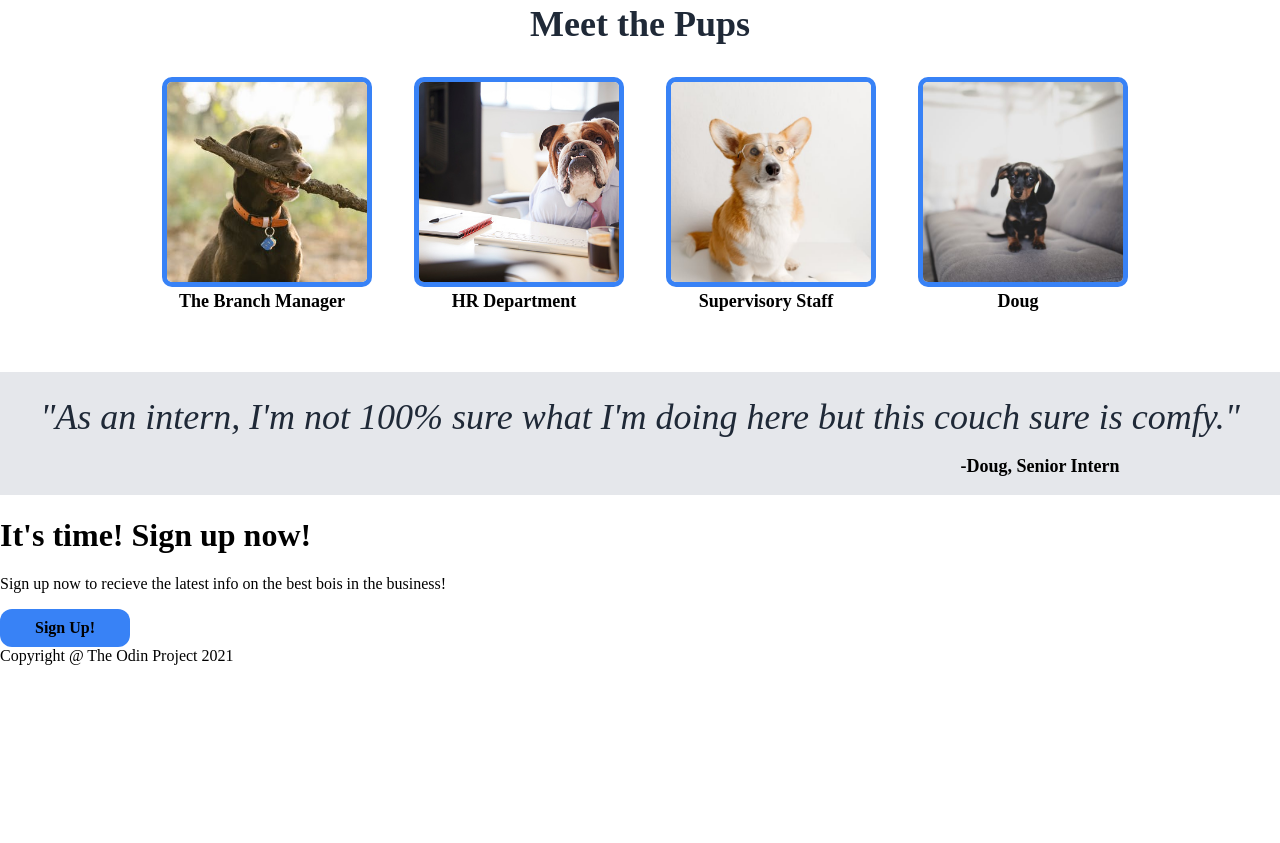
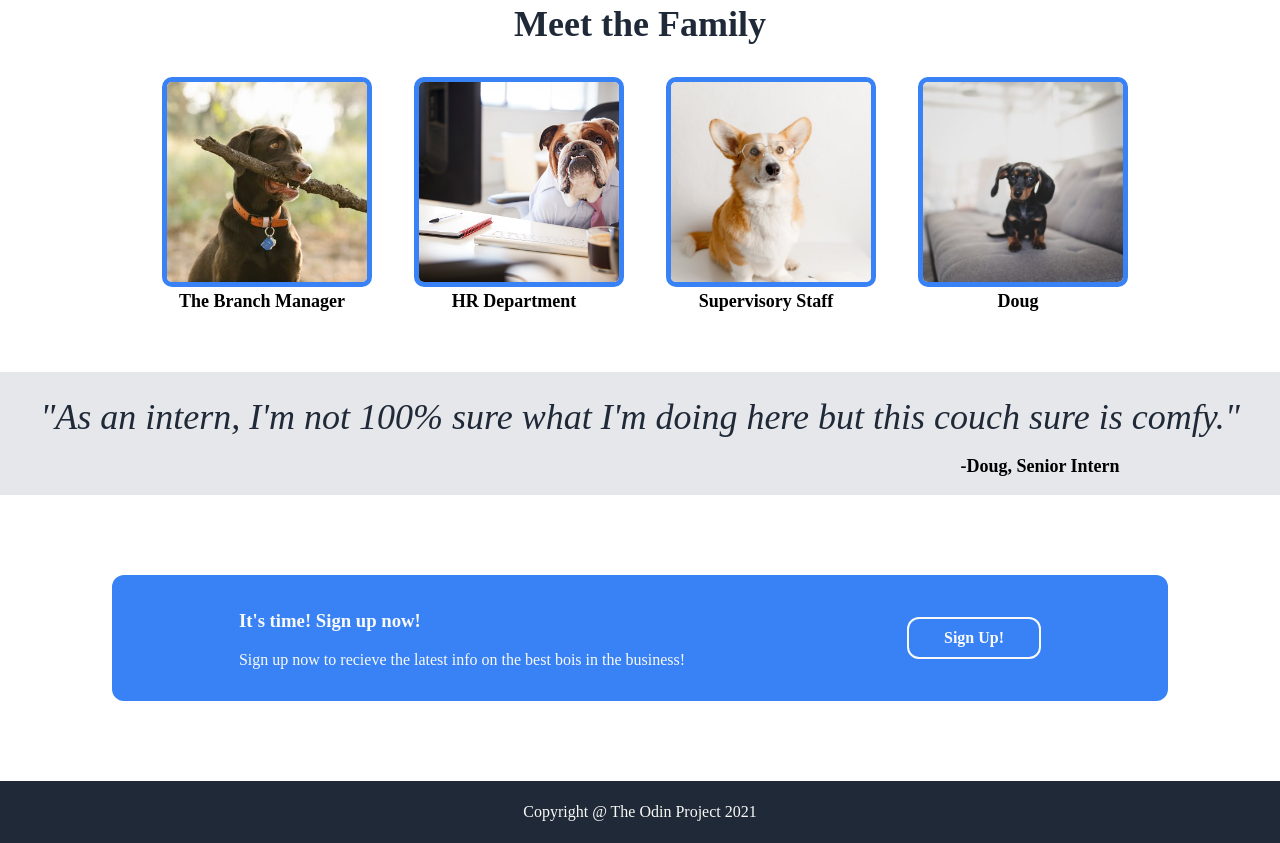
Before and after one commit to fm-jr/landing_page, a plain HTML site: page index.html in a window 1280 px wide. Shown: the part 745-1588 px from the top of the page. Before the commit the page ends 1410 px from the top, so only its background shows below. Drawn offline with Linux system fonts and the light colour scheme.

Commit message:
html and css updated, sign up and footer completed

```diff
--- a/index.html
+++ b/index.html
@@ -19,13 +19,13 @@
     <div class="main">
         <div class="container">
             <h1 class="h1">The team you can count on after a ruff day!</h1>
-                <p class="p1">These are some of the goodest bois, creating quality content all dedicated to making human's smile.</p>
-            <a href="" class="button">Sign Up!</a>
+                <p class="p1">These are some of the best pups, creating quality content, all dedicated to making the world smile.</p>
+            <a href="" class="button1">Sign Up!</a>
         </div>
         <img src="images/office-dog.jpg" alt="tan bulldog with glasses">
     </div>
 
-    <div class="title">Meet the Pups</div>
+    <div class="title">Meet the Family</div>
 
     <div class="team">
         <div class="info">
@@ -50,10 +50,14 @@
         <h1 class="h2">"As an intern, I'm not 100% sure what I'm doing here but this couch sure is comfy."</h1>
         <p class="p2">-Doug, Senior Intern</p>
     </div>
-    <div class="sign-up">
-        <h1 class="h3">It's time! Sign up now!</h1>
-        <p>Sign up now to recieve the latest info on the best bois in the business!</p>
-    <div class="button">Sign Up!</div>
+    <div class= "container2">
+        <div class="sign-up">
+            <div>
+                <h3>It's time! Sign up now!</h3>
+                <p>Sign up now to recieve the latest info on the best bois in the business!</p>
+            </div>
+            <a href="" class="button2">Sign Up!</a>
+        </div>
     </div>
     <div class="footer">Copyright @ The Odin Project 2021</div>
 </body>
--- a/style.css
+++ b/style.css
@@ -65,7 +65,8 @@ a {
     font-size: 18px;
     color: #e5e7eb;
 }
-.button {
+.button1,
+.button2 {
     background-color: #3882f6;
     width: 110px;
     text-align: center;
@@ -127,3 +128,39 @@ a {
     font-size: 18px;
     font-weight: bold;
 }
+
+/* call to action */
+
+.sign-up {
+    display: flex;
+    justify-content: space-around;
+    align-items: center;
+    padding: 16px;
+    margin: 80px;
+    background-color: #3882f6;
+    border-radius: 12px;
+    width: 80%;
+    color:#f9faf8;
+}
+.container2 {
+    display: flex;
+    justify-content: center;
+}
+h3 {
+
+}
+.button2 {
+    border: 2px solid #f9faf8;
+    color:#f9faf8;
+}
+
+/* footer */
+
+.footer {
+    display: flex;
+    justify-content: center;
+    align-items: center;
+    background-color: #1f2937;
+    color:#f9faf8;
+    padding: 22px;
+}
```
